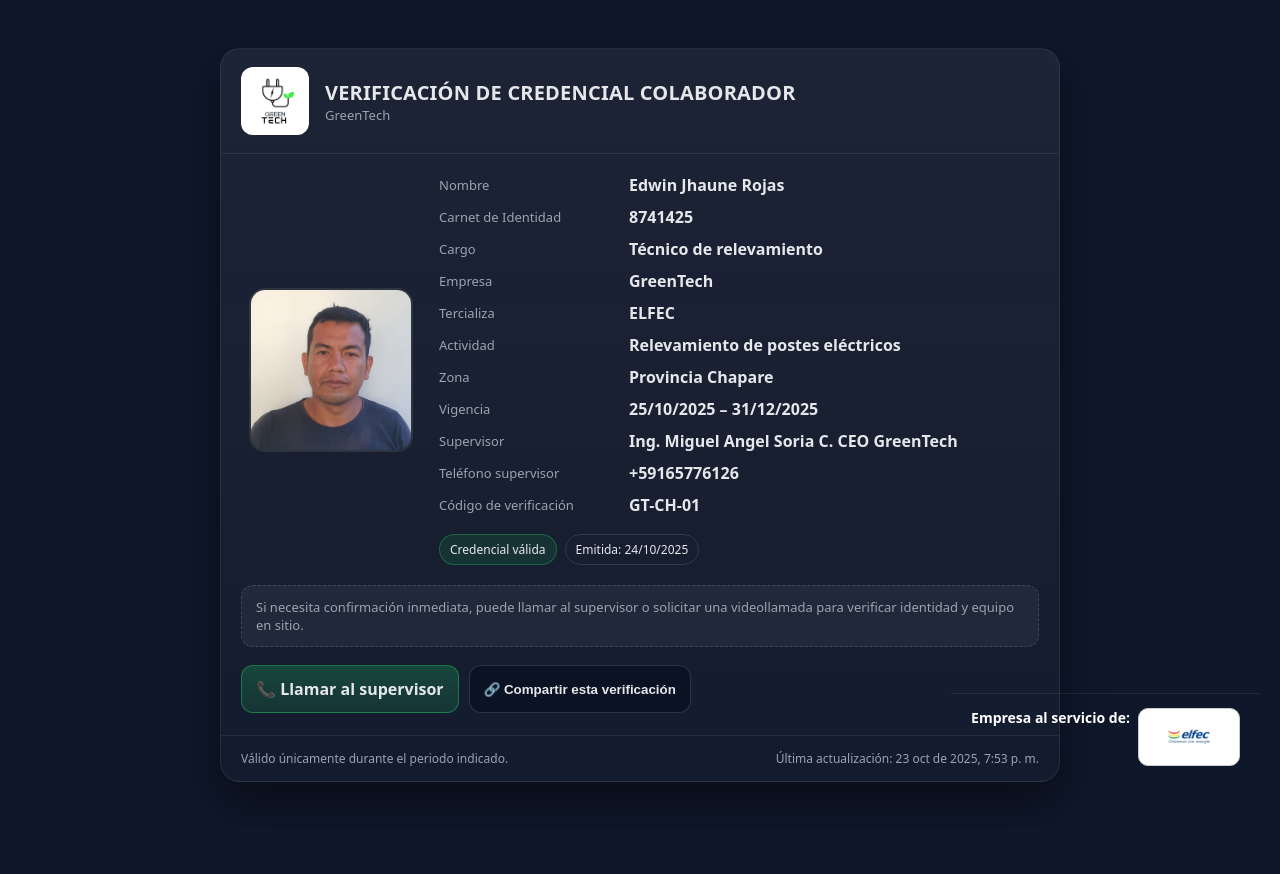
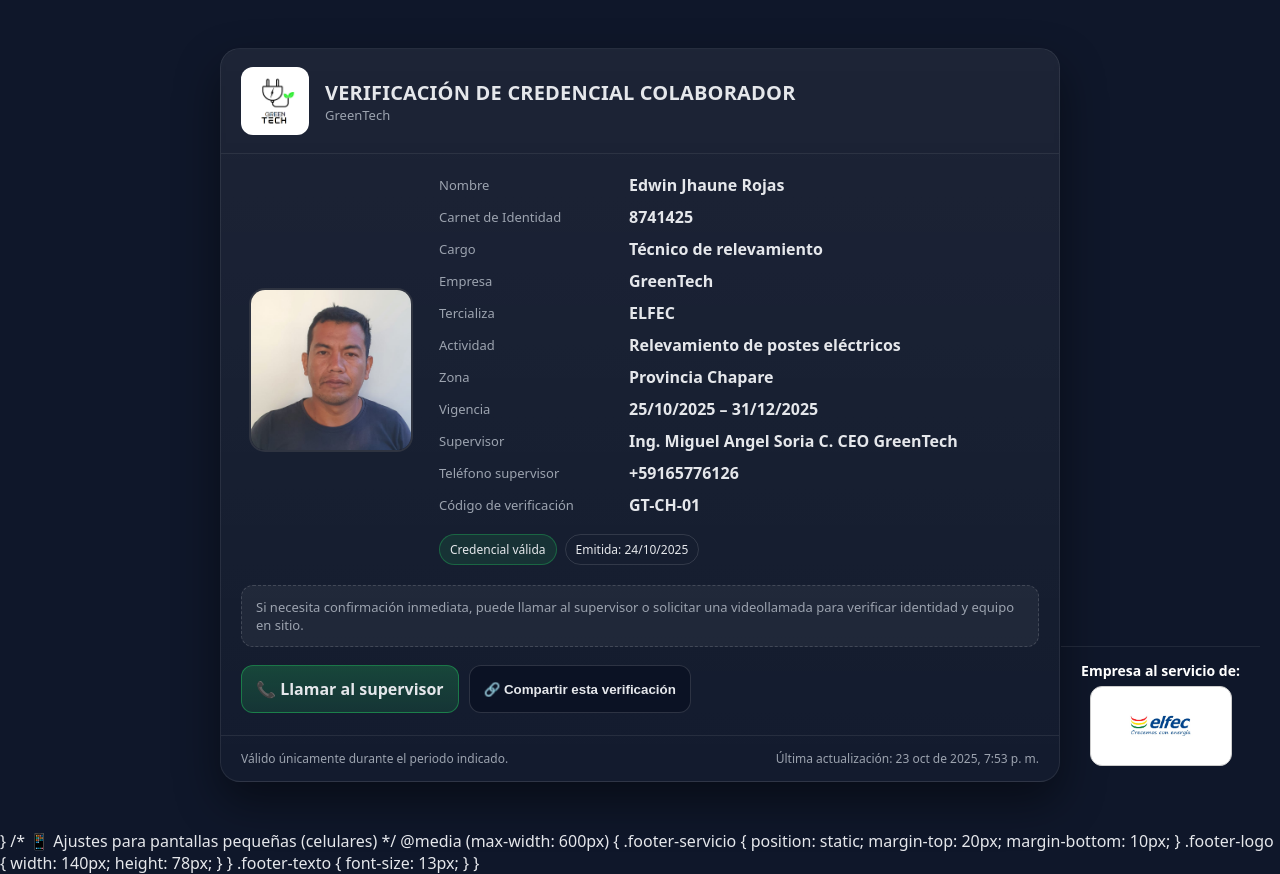
Before and after one commit to paodaz/Credencial-Green-Tech-Qr, a plain HTML site: page index.html in a window 1280 px wide. Before the commit the page ends 830 px from the top, so only its background shows below. Drawn offline with Linux system fonts and the light colour scheme.

Commit message:
Update index.html

```diff
--- a/index.html
+++ b/index.html
@@ -183,16 +183,72 @@
   document.querySelector('#lastUpdate time').textContent = new Intl.DateTimeFormat('es-BO', {dateStyle:'medium', timeStyle:'short'}).format(new Date());
 })();
 </script>
-    <!-- Pie de página personalizado -->
- <footer style="position: fixed; bottom: 20px; right: 20px; text-align: center;">
-  <div style="color: white; font-weight: 600; font-size: 14px; margin-bottom: 6px;">
-    Empresa al servicio de:
+  <!-- PIE DE PÁGINA PERSONALIZADO -->
+<footer class="footer-servicio">
+  <div class="footer-texto">Empresa al servicio de:</div>
+  <div class="footer-logo">
+    <img src="Asset/WhatsApp Image 2025-10-23 at 9.22.57 AM.jpeg"
+         alt="Logo cliente">
   </div>
+</footer>
 
-  <div style="width: 100px; height: 56px; background: white; border-radius: 10px; border: 1px solid #ccc; display: flex; align-items: center; justify-content: center;">
-    <img src="Asset/WhatsApp Image 2025-10-23 at 9.22.57 AM.jpeg"
-         alt="Logo cliente"
-         style="max-width: 90%; max-height: 90%; object-fit: contain;">
+<style>
+  .footer-servicio {
+    position: fixed;
+    bottom: 20px;
+    right: 20px;
+    text-align: center;
+    display: flex;
+    flex-direction: column;
+    align-items: center;
+    gap: 6px;
+    z-index: 999;
+  }
+
+  .footer-texto {
+    color: white;
+    font-weight: 600;
+    font-size: 14px;
+  }
+
+  .footer-logo {
+  width: 140px;   /* antes 100px */
+  height: 78px;   /* antes 56px */
+  background: white;
+  border-radius: 12px;
+  border: 1px solid #ccc;
+  display: flex;
+  align-items: center;
+  justify-content: center;
+}
+.footer-logo img {
+    max-width: 95%;
+    max-height: 95%;
+    object-fit: contain;
+  }
+</style>
+}
+
+
+  /* 📱 Ajustes para pantallas pequeñas (celulares) */
+  @media (max-width: 600px) {
+    .footer-servicio {
+      position: static;
+      margin-top: 20px;
+      margin-bottom: 10px;
+    }
+    .footer-logo {
+  width: 140px;
+  height: 78px;
+}
+
+    }
+    .footer-texto {
+      font-size: 13px;
+    }
+  }
+</style>
+
   </div>
 </footer>
 
```
